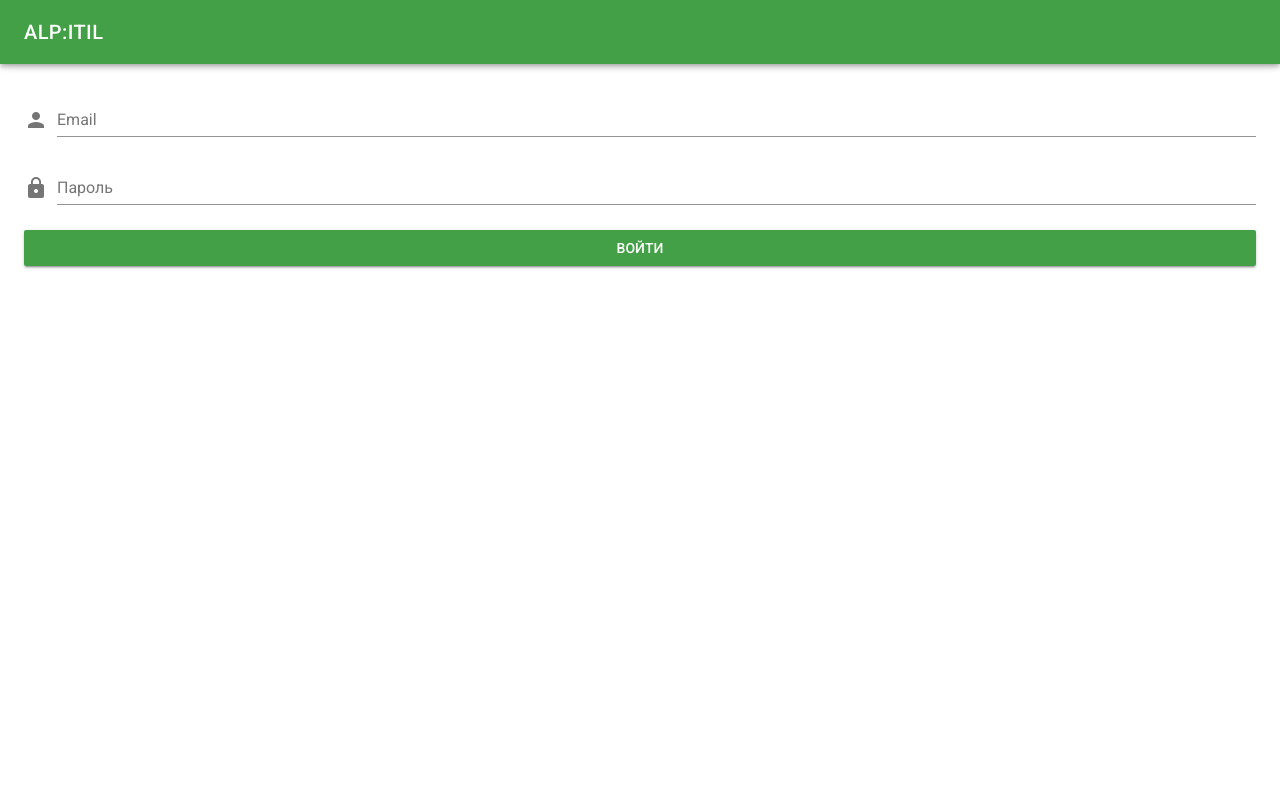
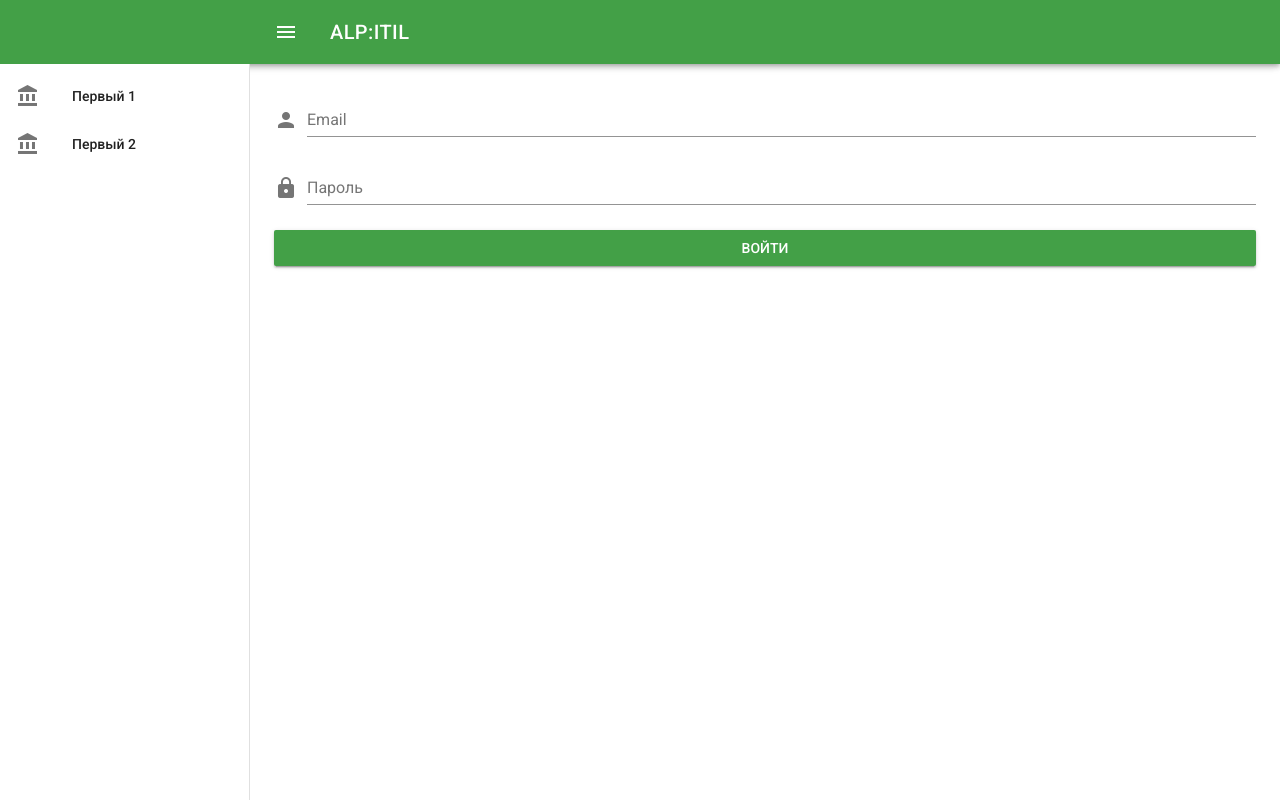
Before and after one commit to Karandel/lk, a Vue app: page /login in a window 1280 px wide. Built offline with nearby package versions, Linux system fonts and the light colour scheme.

Commit message:
drawer wip

```diff
--- a/src/components/TicketView.vue
+++ b/src/components/TicketView.vue
@@ -100,7 +100,6 @@
 <script>
 export default {
   created () {
-    this.$store.commit('setMainNavbarState', {title: this.$route.params.ticketNumber, returnButton: true})
     this.$store.commit('setCurrentTicketNumber', this.$route.params.ticketNumber)
     this.$store.dispatch('fetchTicket', {self: this})
   },
--- a/src/components/parts/MainNavbar.vue
+++ b/src/components/parts/MainNavbar.vue
@@ -1,24 +1,50 @@
 <template>
-  <v-toolbar app color="primary" dark fixed>
-    <v-icon @click='onBackClicked()' v-if="returnButton">arrow_back</v-icon>
-    <v-toolbar-title>{{title}}</v-toolbar-title>
-  </v-toolbar>
+  <div>
+    <v-navigation-drawer
+      clipped
+      width='250'
+      v-model="drawer"
+      enable-resize-watcher
+      fixed
+      app
+    >
+      <v-list>
+        <v-list-tile>
+          <v-list-tile-action>
+            <v-icon>account_balance</v-icon>
+          </v-list-tile-action>
+          <v-list-tile-content>
+            <v-list-tile-title>Первый 1</v-list-tile-title>
+          </v-list-tile-content>
+        </v-list-tile>
+        <v-list-tile>
+          <v-list-tile-action>
+            <v-icon>account_balance</v-icon>
+          </v-list-tile-action>
+          <v-list-tile-content>
+            <v-list-tile-title>Первый 2</v-list-tile-title>
+          </v-list-tile-content>
+        </v-list-tile>
+      </v-list>
+    </v-navigation-drawer>
+    <v-toolbar app color="primary" dark fixed>
+      <v-toolbar-side-icon @click.stop="drawer = !drawer"></v-toolbar-side-icon>
+      <v-toolbar-title>{{title}}</v-toolbar-title>
+    </v-toolbar>
+  </div>
 </template>
 
 <script>
 export default {
   name: 'MainNavbar',
+  data () {
+    return {
+      drawer: true
+    }
+  },
   computed: {
     title () {
       return this.$store.state.mainNavbarState.title
-    },
-    returnButton () {
-      return this.$store.state.mainNavbarState.returnButton
-    }
-  },
-  methods: {
-    onBackClicked () {
-      this.$router.go(-1)
     }
   }
 }
```
